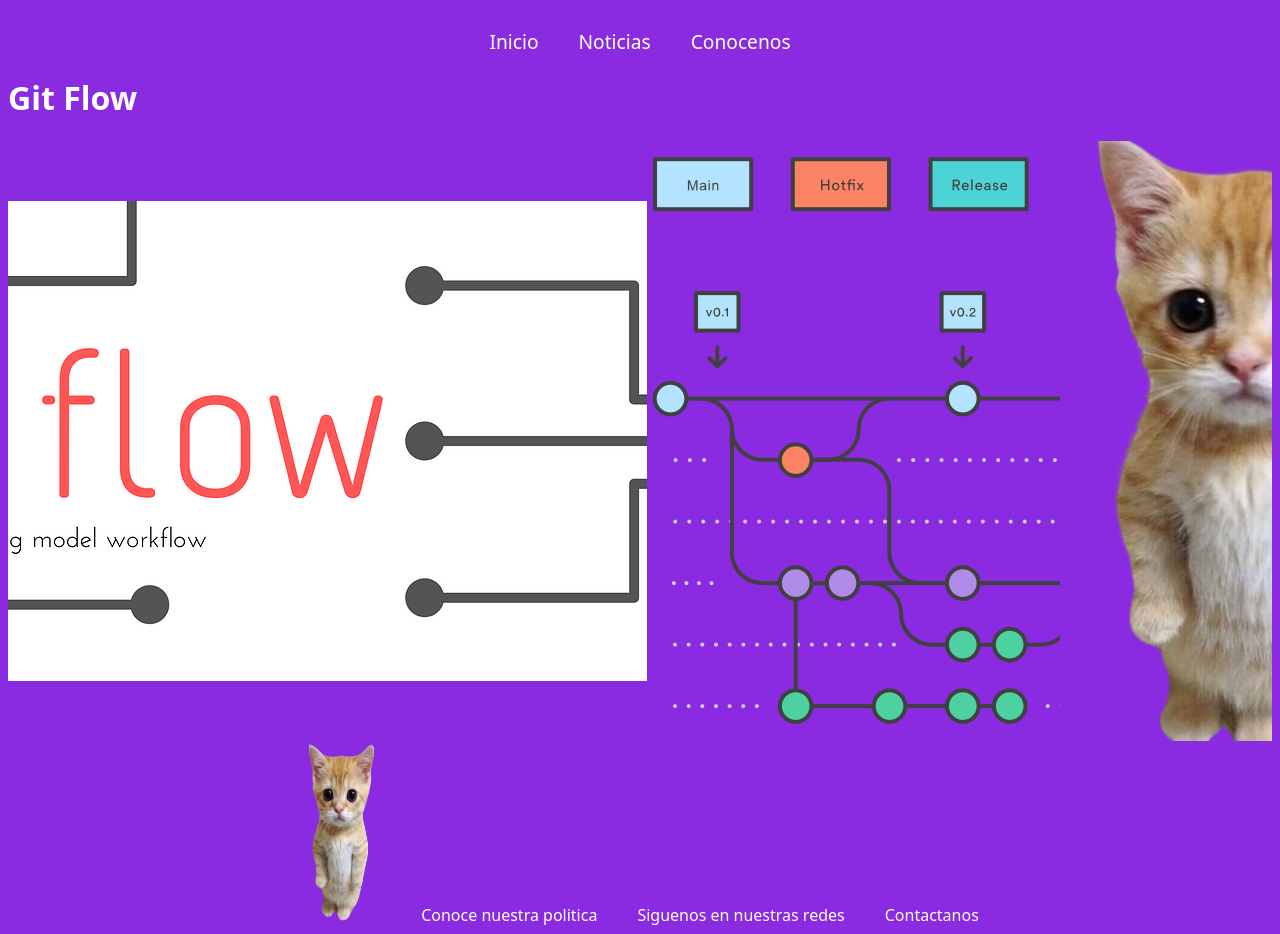
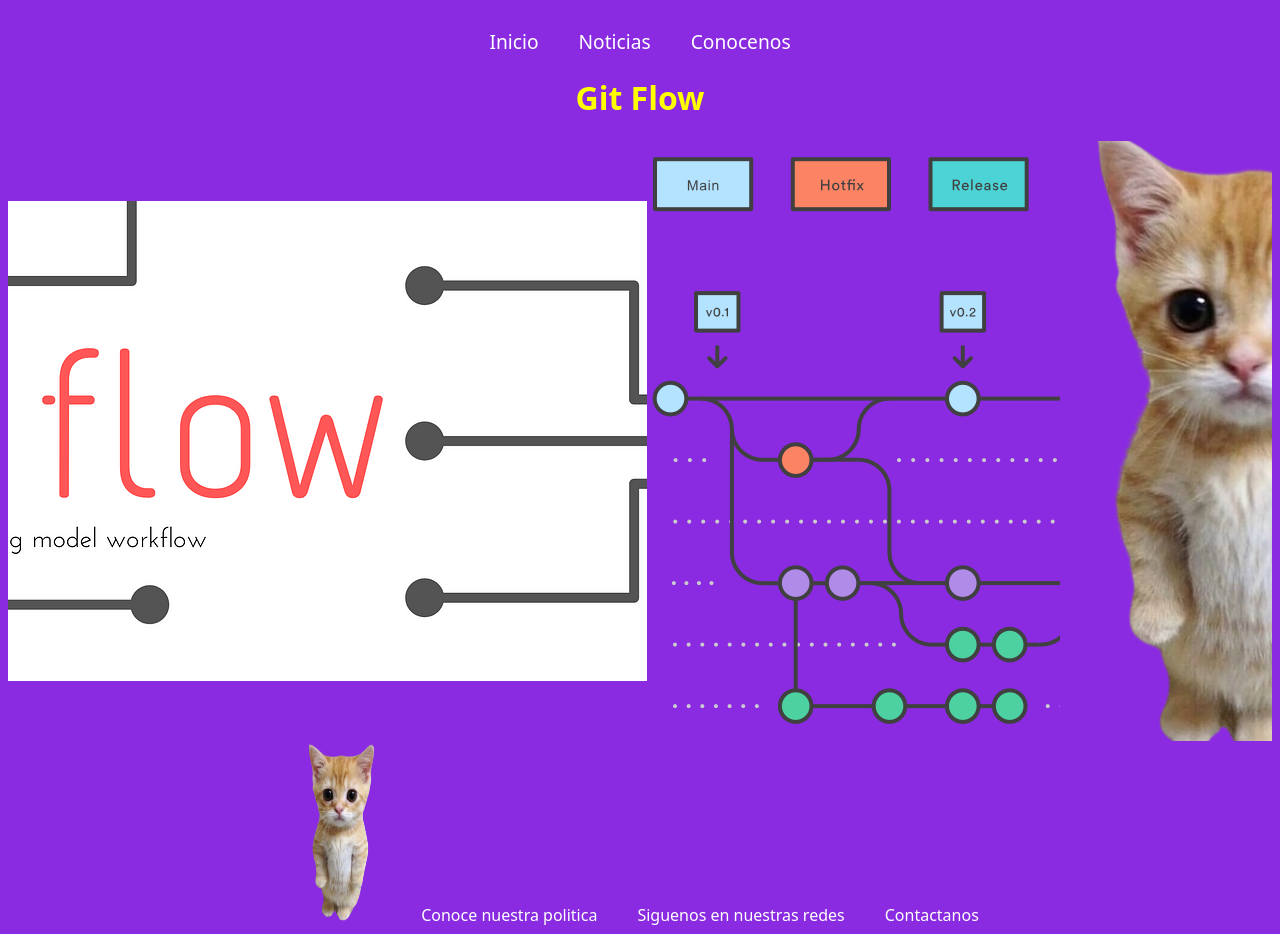
Before and after one commit to EddieT0led0/practica-gitflow, a plain HTML site: page index.html in a window 1280 px wide. Drawn offline with Linux system fonts and the light colour scheme; files whose address does not match are found by name.

Commit message:
Correccion de errores, en el titulo principal

```diff
--- a/index.html
+++ b/index.html
@@ -13,7 +13,7 @@
     </nav>
 </header>
 <body>
-    <h1>Git Flow</h1>
+    <h1 class="titulo">Git Flow</h1>
     <div class="carousel">
         <img class="slide" src="/img/logo.png" alt="Imagen 1">
         <img class="slide" src="/img/BranchesGit.png" alt="Imagen 2">
--- a/styles.css
+++ b/styles.css
@@ -44,3 +44,8 @@ footer a{
 footer a:hover{
     color: yellow;
 }
+.titulo{
+    color: yellow;
+    text-align: center;
+    font-size: 64pxgit;
+}
```
